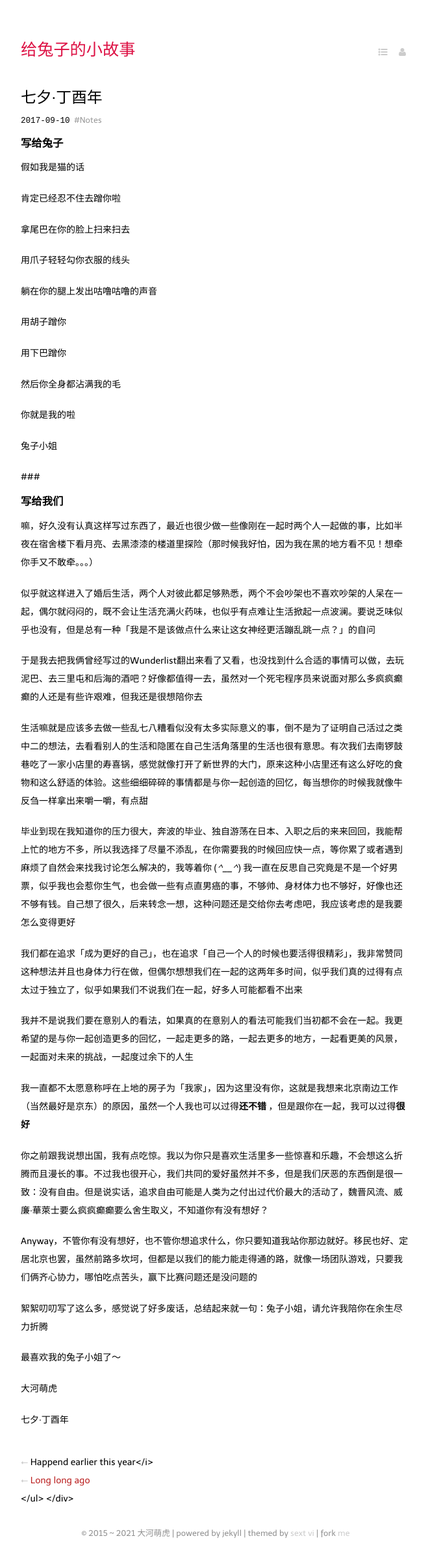
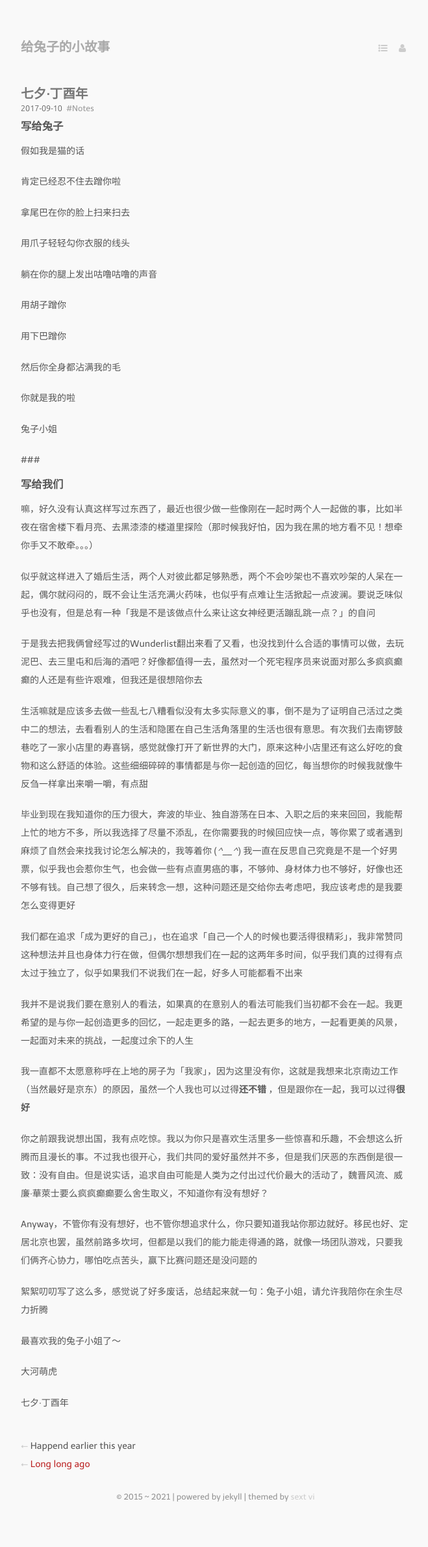
Before and after one commit to keaising/grace, a Jekyll site: the page built from index.markdown, in a window 1280 px wide. Shown: the whole page at 65% size, without its empty margins (308-967 px from the left). Built offline with Jekyll 4.4.1, drawn with Linux system fonts in a browser that asks for light colours; some web fonts are replaced; Markdown is read by kramdown in place of the engine named in the settings; a script that is not in the unit is left out; after the commit the page ends 2323 px from its top, so only the background shows below that.

Commit message:
merge from lhzhang, change width of page, fix some bugs

```diff
--- a/_config.yml
+++ b/_config.yml
@@ -1,13 +1,11 @@
 markdown: rdiscount
-highlighter: pygments
+highlighter: rouge
 permalink: /:year/:title.html
 name: "给兔子的小故事"
-markdown: redcarpet
-#markdown: rdiscount
+markdown: kramdown
 
 author: "大河萌虎"
-atom-baseurl: "http://grace.shuxiao.wang"
-disqus: "gopherwood"
+atom-baseurl: "https://grace.shuxiao.wang"
 
 navigations:
   - title: Archive
--- a/_layouts/default.html
+++ b/_layouts/default.html
@@ -37,7 +37,7 @@
         <footer>
           <div>
             {% assign first_post = site.posts | last %}
-            &copy; {{ first_post.date | date: "%Y" }} ~ {{ site.time | date: "%Y" }} {{ site.author }} | powered by jekyll | themed by <a href="http://lhzhang.com" title="sext vi">sext vi</a> | fork <a href="https://github.com/waynezhang/blog" title="fork me">me</a>
+            &copy; {{ first_post.date | date: "%Y" }} ~ {{ site.time | date: "%Y" }} | powered by jekyll | themed by <a href="http://lhzhang.com" title="sext vi">sext vi</a>
           </div>
         </footer>
       </div> <!-- main -->
--- a/about.markdown
+++ b/about.markdown
@@ -6,7 +6,3 @@ layout: page
 噫_(:з」∠)_
 
 关于我爱你的一切
-
-[@纳兰野兔](https://twitter.com/gracetuzi)
-
-[@大河萌虎](https://twitter.com/#!/keaising)
--- a/index.markdown
+++ b/index.markdown
@@ -44,7 +44,7 @@ layout: default
   </ul>
   <div class="divider"></div>
   <ul class="listing main-listing">
-    <li class="listing-seperator">Happend earlier this year</i>
+    <li class="listing-seperator">Happend earlier this year
   {% capture year %}{{ site.time | date:"%Y"}}{% endcapture %}
   {% for post in site.posts offset:1 %}
     {% capture Y %}{{ post.date | date:"%Y"}}{% endcapture %}
@@ -57,5 +57,3 @@ layout: default
     </li>
   {% endfor %}
     <li class="listing-seperator"><a href="/archive.html">Long long ago</a></li>
-  </ul>
-</div>
--- a/media/css/style.css
+++ b/media/css/style.css
@@ -1,33 +1,31 @@
+
 @charset "UTF-8";
 /*------------------------------------
  * sext-vi
  *
  * @author linghua.zhang@me.com
  * @link http://lhzhang.com/
- * @update 2014-03-17
+ * @update 2015-07-24
  *
  * |/ | (~ (~
  * |\.|._)._)
  * --------------------------------- */
 @import url(/media/fonts/telex-regular.css);
-/*@import url(http://fonts.googleapis.com/css?family=Ubuntu:300);*/
+@import url(https://fonts.googleapis.com/css?family=Ubuntu:300);
+@import url(//code.cdn.mozilla.net/fonts/fira.css);
 * {
   margin: 0;
   padding: 0; }
 
 body {
   font-size: 14px;
-  font-family: "telexregular", "Hiragino Sans GB", "Microsoft YaHei", sans-serif;
-  color: black;
-  /*color: #555*/
-  background-color: white;
-  /*background-color: #f9f9f9*/
-  /*background-color: #f0f0f0*/ }
+  font-family: telexregular, Hiragino Sans GB, Microsoft YaHei, sans-serif;
+  color: #555;
+  background-color: #f9f9f9;
+  -webkit-font-smoothing: antialiased; }
 
 ol, ul {
-  list-style-position: inside;
- }
-
+  list-style-position: inside; }
 
 li {
   padding: .2em 0; }
@@ -47,70 +45,48 @@ hr {
 
 a, header #header h1 a, article .title a, article .meta .tags a, article .divider a {
   text-decoration: none;
-  /*color: black*/;
   color: #bb2222; }
   a:hover, header #header h1 a:hover, article .title a:hover, article .meta .tags a:hover, article .divider a:hover {
     color: #dd1144; }
 
-pre code {
-/*  background-color: #f8f8f8;
+blockquote, pre code {
+  background-color: #f8f8f8;
   padding: 0 1em;
   border: 1px dashed #eee !important;
   border-color: #e0e0e0 !important;
   font-size: 13px;
   line-height: 1.6;
   display: block;
-  overflow: auto;*/
-  background-color: whitesmoke;
-  padding:10px 5%;
-  border-radius: 3px;
-  border: #dddddd 1px solid;
-  font-size: 13px;
-  display: block;
-  font-family: Consolas;
-  overflow: auto;
-
-   }
- blockquote {
- 	margin-left: 5%;
- 	padding-left: 5%;
- 	border-left: #d2d2d2 1px solid;
- 	color: grey;
- 	display: block;
- }
+  overflow: auto; }
 
 code {
- /* background-color: #f8f8f8;
+  background-color: #f8f8f8;
   padding: 2px 5px;
   border: 1px dashed #e0e0e0;
-  font-family: "Ubuntu", monospace;*/
-  background-color: #f8f8f8;
-  color: grey;
-  padding: 4px,40px;
-  border-radius: 2px;
-  /*border: #dddddd 1px solid;*/
-  font-size: 13px;
-  /*display: block;*/
-  overflow: auto;
-  font-family: Consolas; }
+  font-family: Fira Mono, monospace; }
 
-h1 {
-  font-size: 1.8em;
-  font-weight: regular; }
-h2 {
-  font-size: 1.7em;
-  font-family: "telexregular", "Hiragino Sans GB", "Microsoft Yahei", sans-serif;
-  font-weight: normal;
-}
+h1, h2 {
+  font-size: 1.4em; }
 
 time {
-  font-family: "Ubuntu", monospace; }
+  font-family: Ubuntu, monospace; }
 
 header {
-  width: 600px;
   margin: 0 auto;
   text-align: justify;
   margin: 3em auto; }
+  @media screen and (min-width: 320px) {
+    header {
+      width: 300px; } }
+  @media screen and (min-width: 375px) {
+    header {
+      width: 350px; } }
+  @media screen and (min-width: 414px) {
+    header {
+      width: 400px; } }
+  @media screen and (min-width: 800px) {
+    header {
+      width: 600px; } }
   header:after {
     content: '';
     width: 100%;
@@ -120,12 +96,9 @@ header {
     position: relative;
     top: 1em; }
     header #header h1 {
-      font-size: 24;
-      font-family: "telexregular", "Hiragino Sans GB", "Microsoft Yahei", sans-serif;
-      font-weight: normal; }
+      font-family: telexregular, Hiragino Sans GB, Microsoft YaHei, sans-serif; }
       header #header h1 a {
-        /*color: #a9a9a9;*/
-        color: #dd1144;
+        color: #a9a9a9;
         display: block; }
   header nav {
     display: inline-block;
@@ -134,13 +107,24 @@ header {
     header nav span {
       margin: .5em; }
     header nav a, header nav #header h1 a, header #header h1 nav a, header nav article .title a, article .title header nav a, header nav article .meta .tags a, article .meta .tags header nav a, header nav article .divider a, article .divider header nav a {
-      font-family: "telexregular", "Hiragino Sans GB", "Microsoft YaHei", sans-serif;
+      font-family: telexregular, Hiragino Sans GB, Microsoft YaHei, sans-serif;
       color: #ccc; }
 
 #content {
-  width: 600px;
   margin: 0 auto;
   line-height: 2em; }
+  @media screen and (min-width: 320px) {
+    #content {
+      width: 300px; } }
+  @media screen and (min-width: 375px) {
+    #content {
+      width: 350px; } }
+  @media screen and (min-width: 414px) {
+    #content {
+      width: 400px; } }
+  @media screen and (min-width: 800px) {
+    #content {
+      width: 600px; } }
   #content .main-listing {
     margin-bottom: 2em; }
 
@@ -156,38 +140,29 @@ ul.listing {
     ul.listing li.listing-item:hover {
       background-color: #f9f9f9; }
     ul.listing li.listing-seperator {
-      font-family: "telexregular", "Hiragino Sans GB", "Microsoft YaHei", sans-serif; }
+      font-family: telexregular, Hiragino Sans GB, Microsoft YaHei, sans-serif; }
       ul.listing li.listing-seperator:before {
         content: "⭠ ";
         color: #ccc; }
 
 article {
   margin: 2em 0; }
-  article ol, article ul {
-	margin-left: 5%;
- 	padding-left: 0%;
- 	/*border-left: #d2d2d2 1px solid;
- 	color: grey;*/
- 	/*display: block;*/
-	display: inline-block;
-}
   article p {
     padding: .7em 0; }
   article .title {
-    font-family: "telexregular", "Hiragino Sans GB", "Microsoft YaHei", sans-serif; }
+    font-family: telexregular, Hiragino Sans GB, Microsoft YaHei, sans-serif; }
     article .title header #header h1 a, header #header h1 article .title a, article .title a, article .title .meta .tags a, article .meta .tags .title a {
-      color: black; }
+      color: #777; }
   article .meta {
     display: block;
     overflow: auto;
-    margin-top: .5em;
-    margin-bottom: .5em;
+    margin-top: -.5em;
     font-size: .9em; }
     article .meta .tags header #header h1 a, header #header h1 article .meta .tags a, article .meta .tags a {
       color: #999999;
       padding: .25em; }
   article .post img {
-    max-width: 600px;
+    max-width: 100%;
     display: block;
     margin: .5em auto; }
   article .comment {
@@ -198,7 +173,7 @@ article {
       margin: 0 2em;
       color: #e9e9e9; }
     article .divider header #header h1 a, header #header h1 article .divider a, article .divider .meta .tags a, article .meta .tags .divider a, article .divider a {
-      font-family: "telexregular", "Hiragino Sans GB", "Microsoft YaHei", sans-serif;
+      font-family: telexregular, Hiragino Sans GB, Microsoft YaHei, sans-serif;
       margin: 0 2em; }
       article .divider header #header h1 a i, header #header h1 article .divider a i, article .divider .meta .tags a i, article .meta .tags .divider a i, article .divider a i {
         color: #999999;
@@ -226,14 +201,25 @@ article {
     margin-left: 1%; }
 
 footer {
-  width: 600px;
   margin: 0 auto;
   display: block;
   color: #909090;
-  font-family: "telexregular", "Hiragino Sans GB", "Microsoft YaHei", sans-serif;
+  font-family: telexregular, Hiragino Sans GB, Microsoft YaHei, sans-serif;
   font-size: .9em;
   text-align: center;
   margin: 1em auto; }
+  @media screen and (min-width: 320px) {
+    footer {
+      width: 300px; } }
+  @media screen and (min-width: 375px) {
+    footer {
+      width: 350px; } }
+  @media screen and (min-width: 414px) {
+    footer {
+      width: 400px; } }
+  @media screen and (min-width: 800px) {
+    footer {
+      width: 750px; } }
   footer a, footer header #header h1 a, header #header h1 footer a, footer article .title a, article .title footer a, footer article .meta .tags a, article .meta .tags footer a, footer article .divider a, article .divider footer a {
     color: #cccccc; }
     footer a:hover, footer header #header h1 a:hover, header #header h1 footer a:hover, footer article .meta .tags a:hover, article .meta .tags footer a:hover {
@@ -256,20 +242,4 @@ footer {
   .like-wrapper .like-button.liked:hover {
     color: #999; }
 
-@media (max-width: 600px) {
-  body {
-    padding: 0 20px;
-  }
-  article .post img {
-    width: 100%;
-  }
-  header {
-    width: 100%;
-  }
-  #content {
-    width: 100%;
-  }
-  footer {
-    width: 100%;
-  }
-}
+/*# sourceMappingURL=style.css.map */
```
Also changed, not shown: media/css/_media-queries.scss (added, +312 -0 lines), media/css/style.scss (+17 -8 lines), 2 other files.
